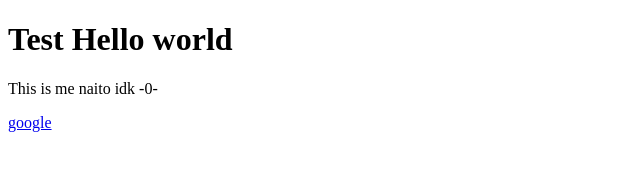
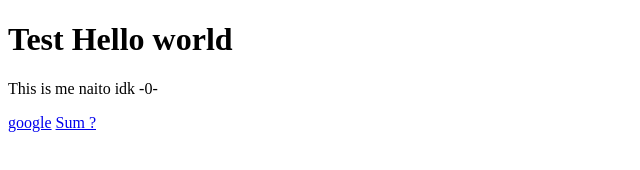
Before and after one commit to NishijiNaito/summakarn.github.io, a plain HTML site: page index.html in a window 1280 px wide. Shown: the full height of the page, 0-640 px from the left. Drawn offline with Linux system fonts and the light colour scheme.

Commit message:
[Edit] Link

```diff
--- a/index.html
+++ b/index.html
@@ -9,5 +9,6 @@
 	<h1>Test Hello world</h1>
 	<p> This is me naito idk -0-</p>
 	<a href="http://www.google.co.th">google</a>
+	<a href="sum.html">Sum ?</a>
 </body>
 </html>
```
